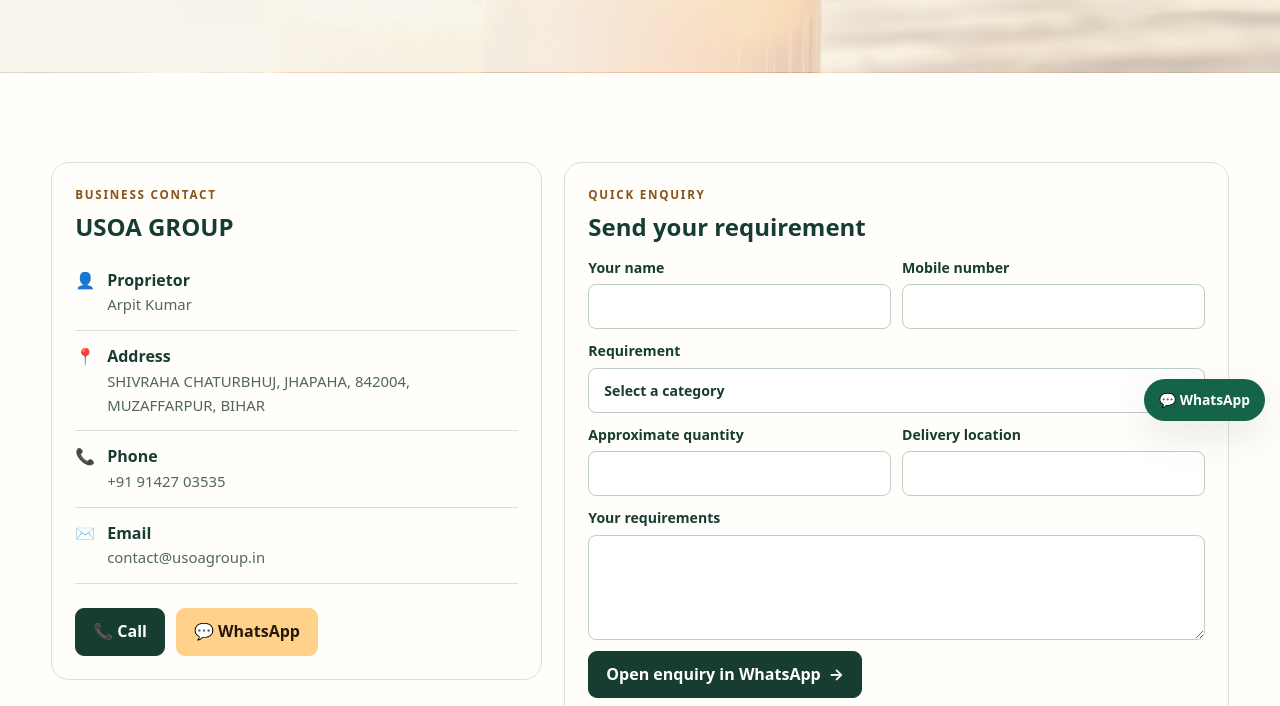
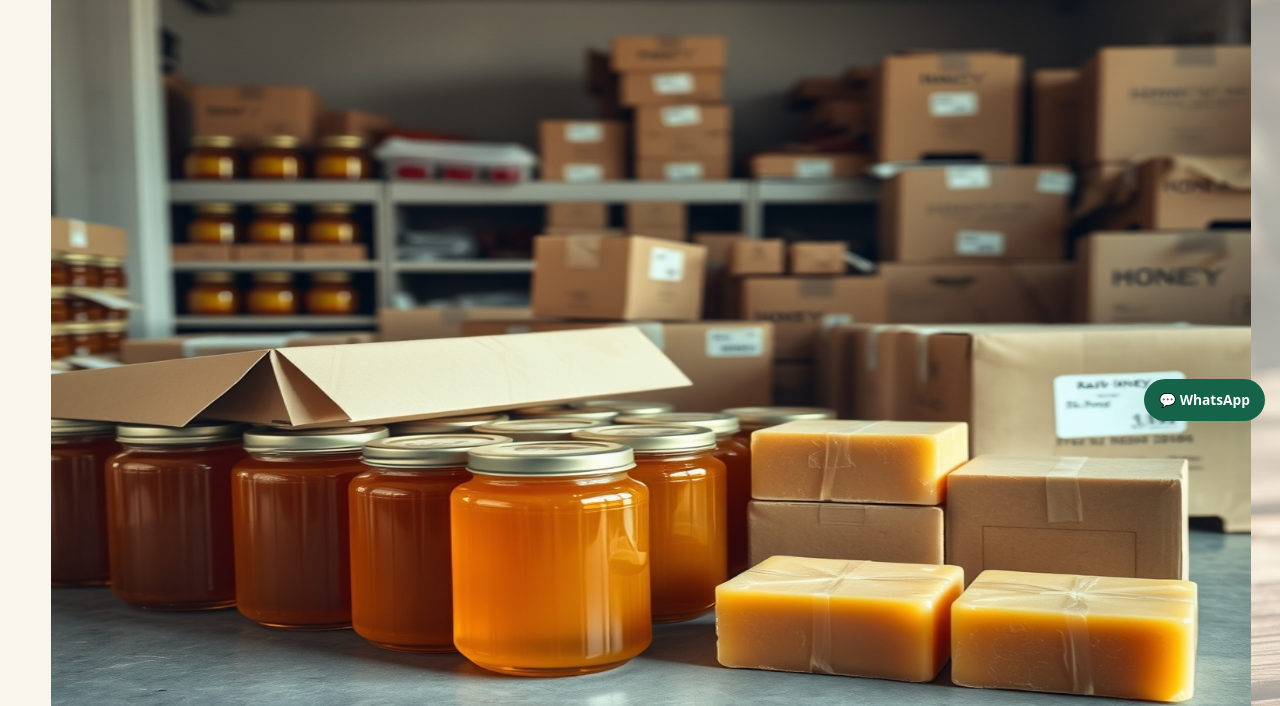
Before and after one commit to arpit-ae/kanish, a plain HTML site: page contact.html in a window 1280 px wide. Shown: the part 364-1070 px from the top of the page. Drawn offline with Linux system fonts and the light colour scheme.

Commit message:
Add authentic beekeeping imagery to contact.html

```diff
--- a/contact.html
+++ b/contact.html
@@ -19,7 +19,7 @@
     </nav></div></header>
 
 <main id="main-content">
-<section class="hero compact"><div class="container"><div class="eyebrow">Contact USOA GROUP</div><h1>Let's discuss your <span>requirement.</span></h1><p class="lead">Call, email or send a WhatsApp enquiry for honey, bee colonies, bee equipment, bee products, wholesale or export-import requirements.</p></div></section>
+<section class="hero compact"><div class="container contact-hero"><div><div class="eyebrow">Contact USOA GROUP</div><h1>Let's discuss your <span>requirement.</span></h1><p class="lead">Call, email or send a WhatsApp enquiry for honey, bee colonies, bee equipment, bee products, wholesale or export-import requirements.</p></div><img class="contact-hero-image" src="images/uso-wholesale.jpg" alt="Honey and beekeeping products supplied for commercial enquiries" width="1200" height="800" decoding="async" fetchpriority="high"></div></section>
 <section class="section white"><div class="container contact-grid">
 <div class="card"><div class="eyebrow">Business Contact</div><h2 style="margin:8px 0 14px">USOA GROUP</h2>
 <div class="contact-item"><div class="ico">👤</div><div><strong>Proprietor</strong><span>Arpit Kumar</span></div></div>
```
